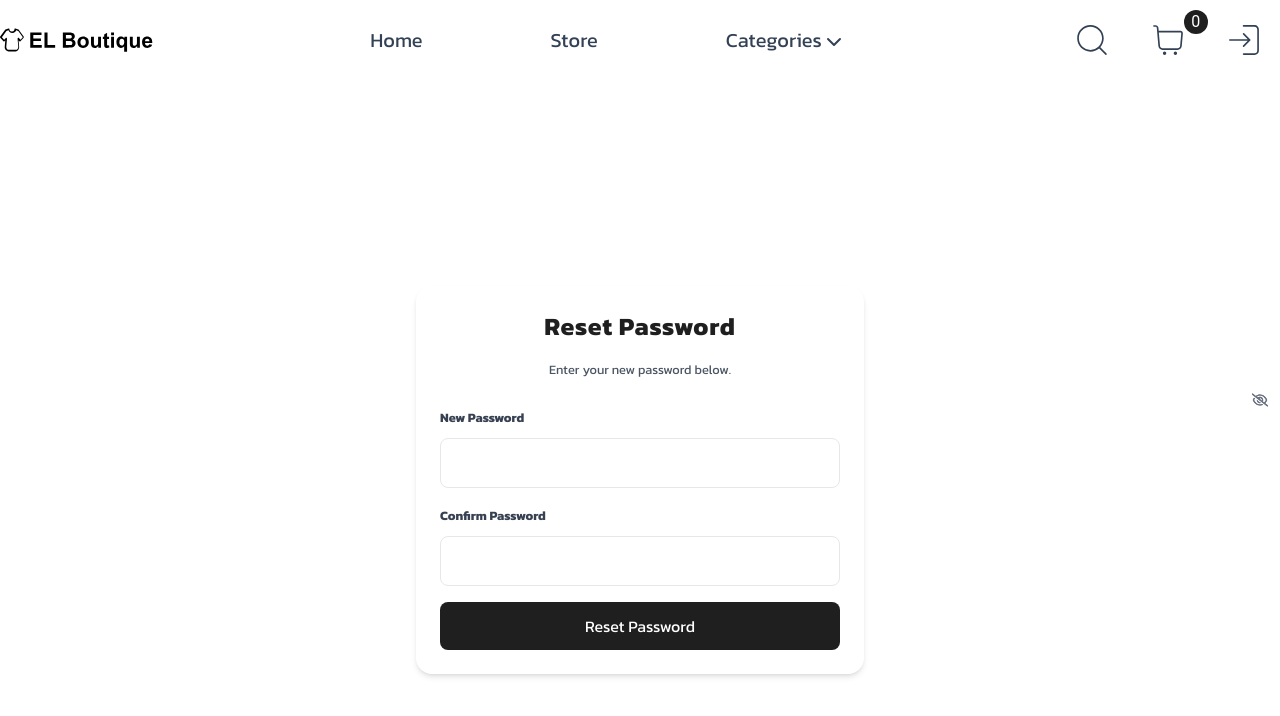
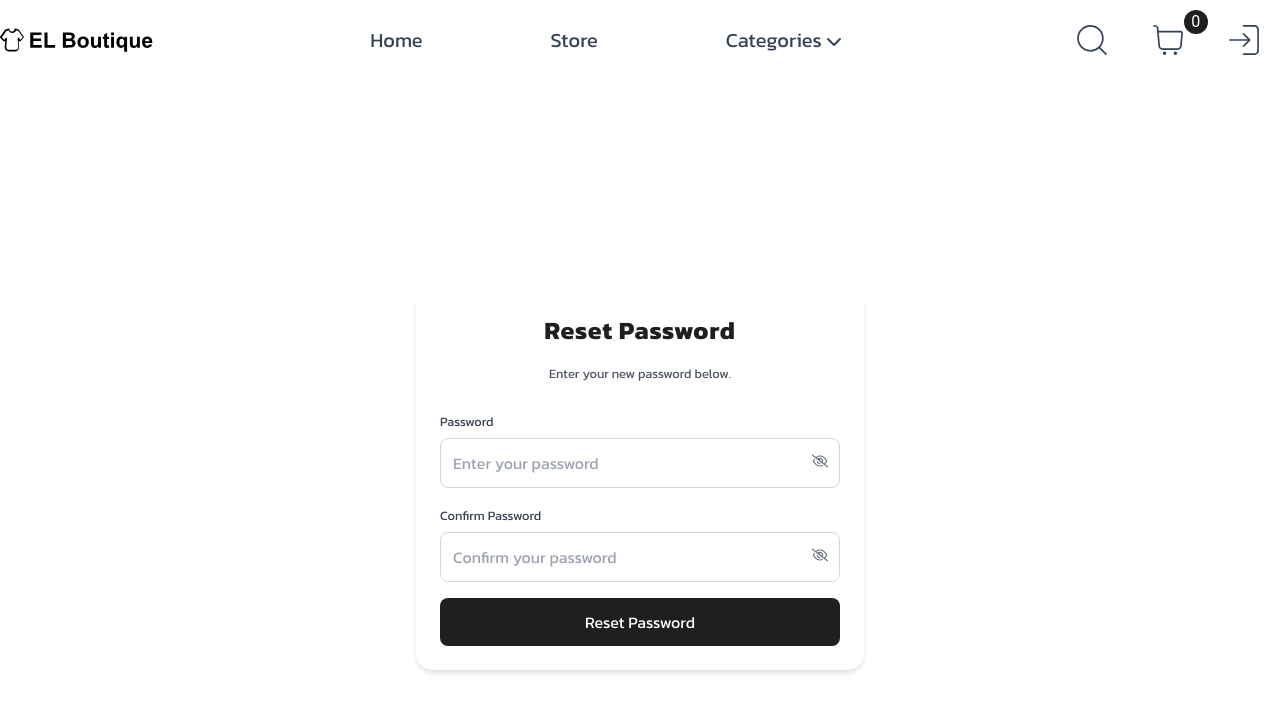
Before and after one commit to aminammar1/elboutique-nextjs-app, a Next.js app in the folder client/: page /reset-password in a window 1280 px wide. Shown: the top 716 px of the page. Built offline with nearby package versions, Linux system fonts and the light colour scheme.

Commit message:
Add password visibility toggle to reset password form

```diff
--- a/client/components/modules/resetPassword/resetPassword.jsx
+++ b/client/components/modules/resetPassword/resetPassword.jsx
@@ -15,8 +15,8 @@ export default function ResetPassword() {
     resolver: yupResolver(resetPasswordSchema),
   })
 
-  const [successMessage, setSuccessMessage] = useState('')
   const [showConfirmPassword , setShowConfirmPassword] = useState(false)
+  const [showPassword, setShowPassword] = useState(false)
 
   const onSubmit = (data) => {
     console.log(data)
@@ -25,42 +25,38 @@ export default function ResetPassword() {
   }
 
   return (
+
     <div className="flex flex-col items-center justify-center min-h-screen p-1">
       <div className="w-full max-w-md p-6 bg-white rounded-2xl shadow-md">
         <h2 className="text-2xl font-bold text-center mb-4 text-black">Reset Password</h2>
         <p className="text-sm text-gray-600 text-center mb-6">
           Enter your new password below.
         </p>
-        {successMessage && <p className="text-green-500 text-center mb-4">{successMessage}</p>}
+
         <form onSubmit={handleSubmit(onSubmit)} className="flex flex-col gap-4">
+          {/* Password  Field */}
             <div>
-            <label className="block text-gray-700 text-sm font-bold mb-2">New Password</label>
-            <input
-              type="password"
-              {...register('password')}
-              className="w-full p-3 border rounded-lg focus:outline-none focus:ring-2 focus:ring-black"
-            />
+              <label className="block text-sm font-medium text-gray-700">Password</label>
+              <div className="relative">
+                <input type={showPassword ? 'text' : 'password'} {...register('password')} className="w-full p-3 mt-1 border border-gray-300 rounded-lg focus:ring-black" placeholder="Enter your password" />
+                <button type="button" className="absolute inset-y-0 right-3 flex items-center text-gray-500" onClick={() => setShowPassword(!showPassword)}>
+                  {showPassword ? <FaRegEye /> : <FaRegEyeSlash />}
+                </button>
+              </div>
+              <p className="text-red-500 text-xs">{errors.password?.message}</p>
+            </div>
+
+            <div>
+              <label className="block text-sm font-medium text-gray-700">Confirm Password</label>
+              <div className="relative">
+                <input type={showConfirmPassword ? 'text' : 'password'} {...register('confirmPassword')} className="w-full p-3 mt-1 border border-gray-300 rounded-lg focus:ring-black" placeholder="Confirm your password" />
                 <button type="button" className="absolute inset-y-0 right-3 flex items-center text-gray-500" onClick={() => setShowConfirmPassword(!showConfirmPassword)}>
                   {showConfirmPassword ? <FaRegEye /> : <FaRegEyeSlash />}
                 </button>
-            {errors.password && (
-              <p className="text-red-500 text-sm mt-1">{errors.password.message}</p>
-            )}
               </div>
-          <div>
-            <label className="block text-gray-700 text-sm font-bold mb-2">Confirm Password</label>
-            <input
-              type="password"
-              {...register('confirmPassword')}
-              className="w-full p-3 border rounded-lg focus:outline-none focus:ring-2 focus:ring-black"
-            />
-            <button type="button" className="absolute inset-y-0 right-3 flex items-center text-gray-500" onClick={() => setShowConfirmPassword(!showConfirmPassword)}>
-                       {showConfirmPassword ? <FaRegEye /> : <FaRegEyeSlash />}
-            </button>
-            {errors.confirmPassword && (
-              <p className="text-red-500 text-sm mt-1">{errors.confirmPassword.message}</p>
-            )}
+              <p className="text-red-500 text-xs">{errors.confirmPassword?.message}</p>
             </div>
+
             <button type="submit" className="w-full bg-black text-white py-3 rounded-lg hover:opacity-90">
             Reset Password
           </button>
```
Lines whose indentation alone changed are shown as unchanged.
